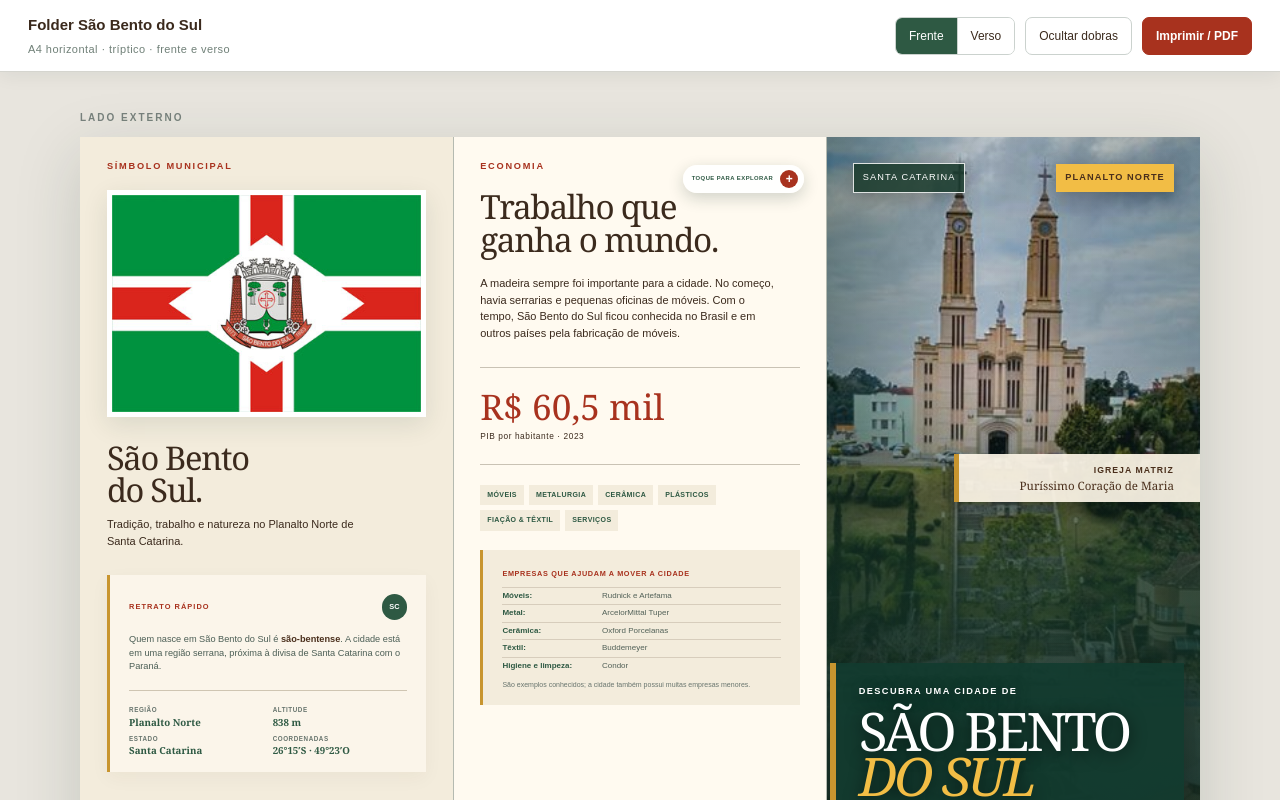
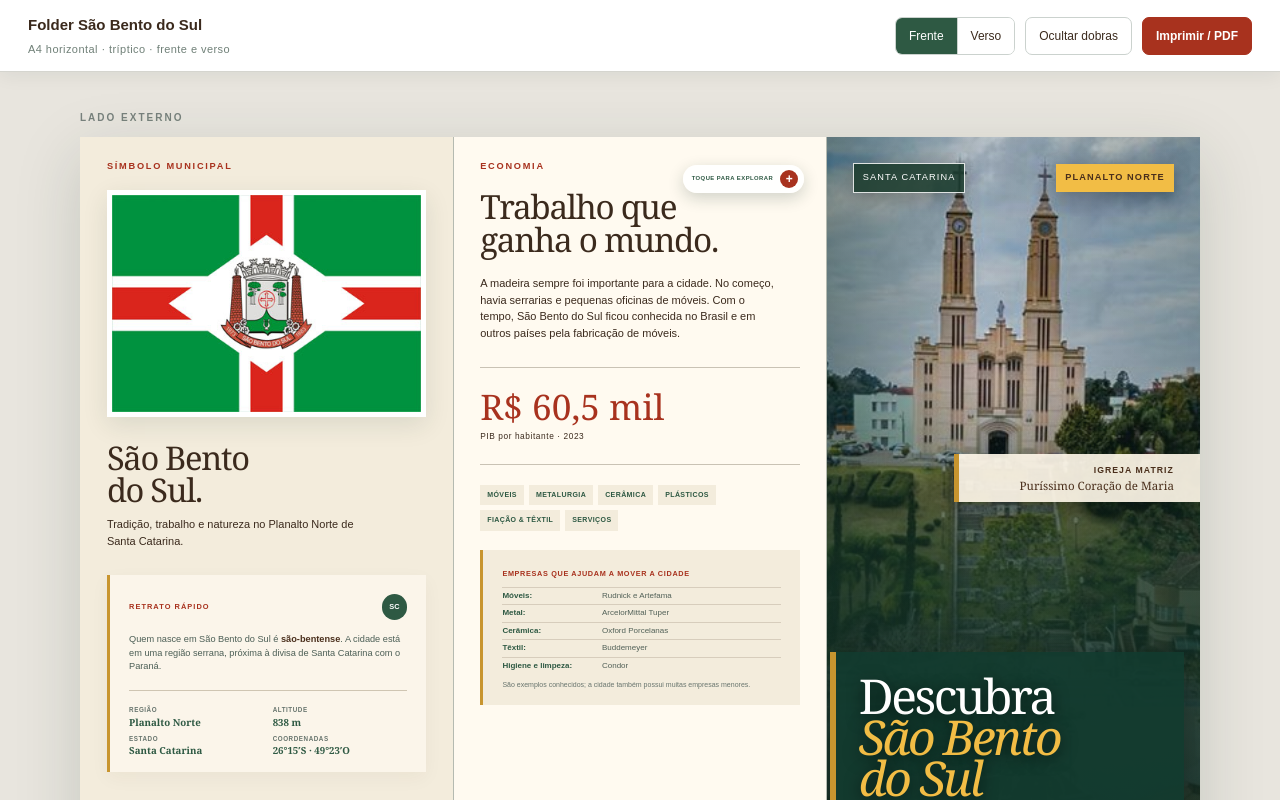
Before and after one commit to RodolfoPessoa/sbs, a Next.js app: page / in a window 1280 px wide. Shown: the top 800 px of the page. Built offline with nearby package versions, Linux system fonts and the light colour scheme.

Commit message:
Simplify cover title

```diff
--- a/app/globals.css
+++ b/app/globals.css
@@ -96,7 +96,7 @@ button, a { font: inherit; }
 .cover-landmark b { margin-top: 3px; font: 400 clamp(11px, .9vw, 14px)/1.1 Georgia, serif; }
 .cover-title { margin: auto -3% 13% -7%; padding: 7% 7% 6%; position: relative; z-index: 1; border-left: 6px solid var(--gold); background: #123b2fe8; box-shadow: 0 12px 35px #0005; text-shadow: 0 3px 16px #000a; }
 .cover-title p { letter-spacing: .15em; font-size: clamp(9px, .72vw, 11px); font-weight: 900; }
-.cover h1 { font-family: Georgia, "Times New Roman", serif; font-size: clamp(37px, 4.15vw, 64px); line-height: .84; letter-spacing: -.055em; font-weight: 400; margin: 10px 0 18px; }
+.cover h1 { font-family: Georgia, "Times New Roman", serif; font-size: clamp(34px, 3.75vw, 58px); line-height: .86; letter-spacing: -.05em; font-weight: 400; margin: 0 0 18px; }
 .cover h1 em { color: #f2bd45; font-weight: 400; }
 .title-rule { display: flex; gap: 5px; justify-content: flex-start; padding-top: 1px; font-size: clamp(8px, .64vw, 9.5px); font-weight: 900; letter-spacing: .09em; }
 .title-rule span { padding: 5px 6px; border: 1px solid #ffffff8c; background: #ffffff14; }
--- a/app/page.tsx
+++ b/app/page.tsx
@@ -210,8 +210,7 @@ function Front({ open }: { open: (detail: DetailKey) => void }) {
           <b>Puríssimo Coração de Maria</b>
         </div>
         <div className="cover-title">
-          <p>DESCUBRA UMA CIDADE DE</p>
-          <h1>SÃO BENTO<br /><em>DO SUL</em></h1>
+          <h1>Descubra<br /><em>São Bento<br />do Sul</em></h1>
           <div className="title-rule"><span>HISTÓRIA</span><span>CULTURA</span><span>NATUREZA</span></div>
         </div>
         <div className="cover-footer">
```
